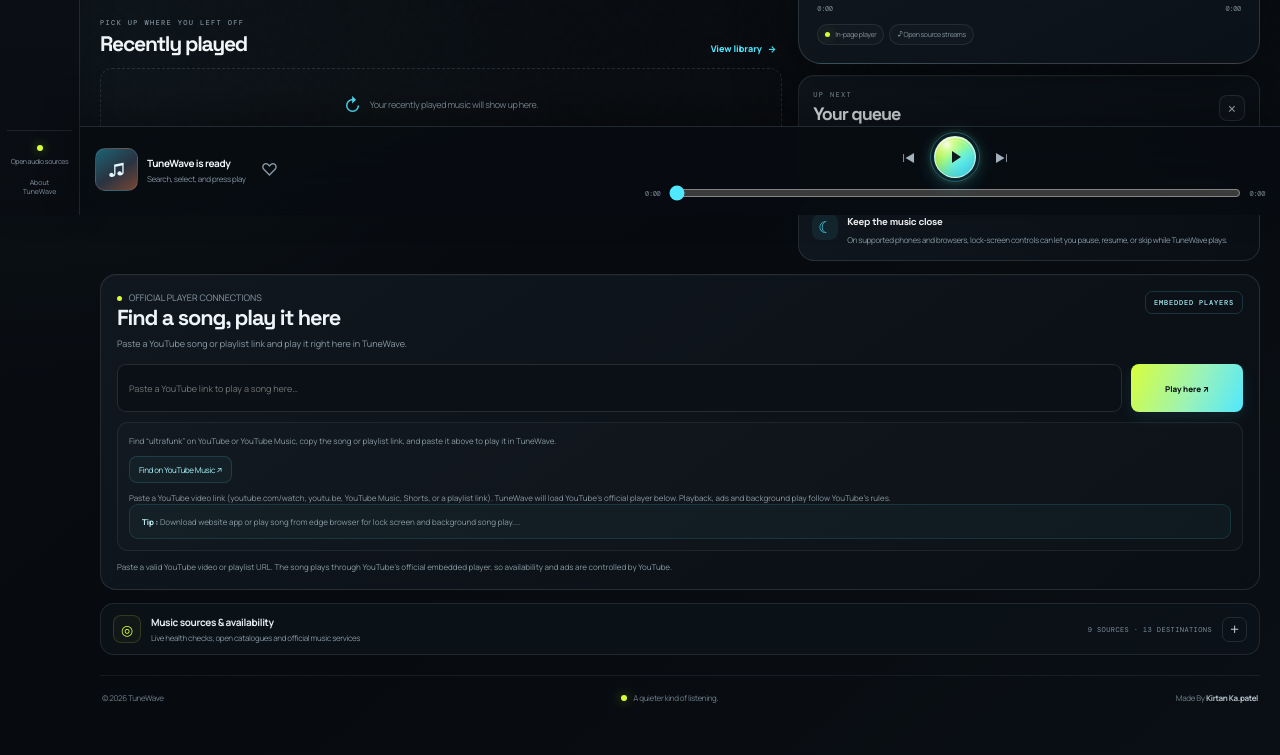
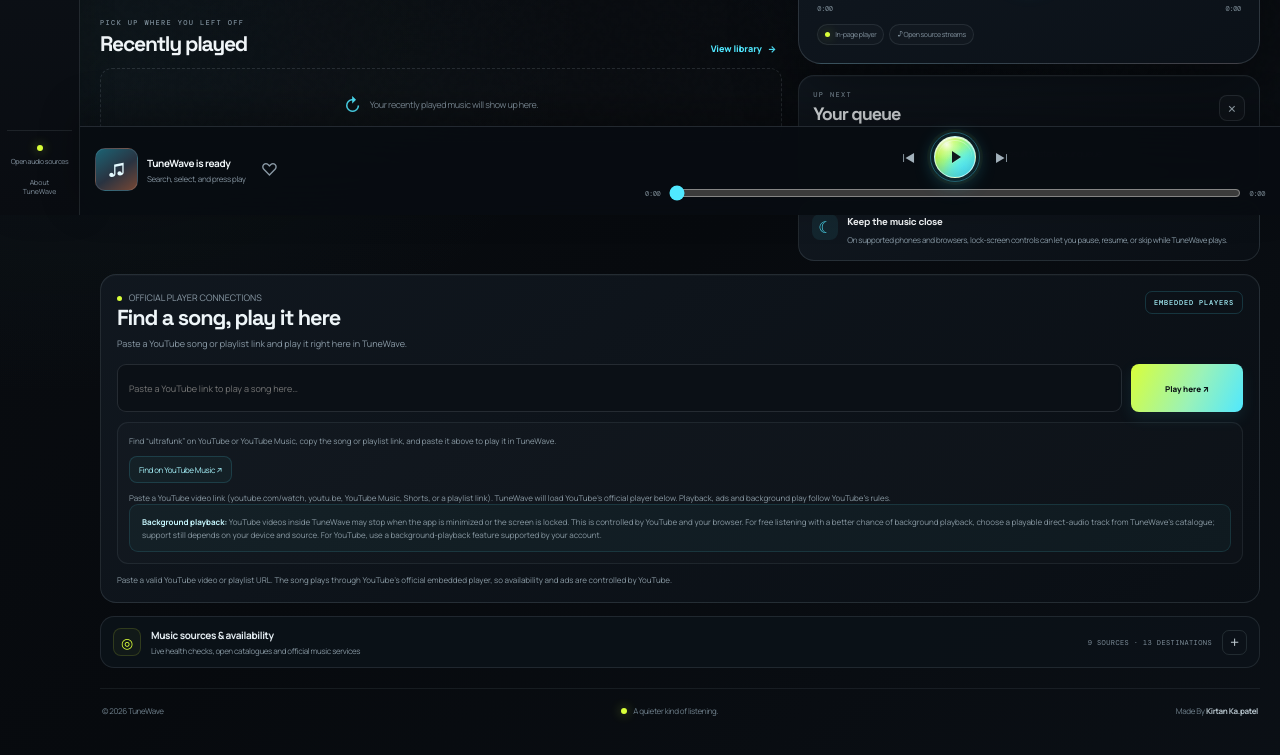
Before and after one commit to kapatelkirtan/tunewave-gtu-rwpd, a website: page index.html in a window 1280 px wide. Shown: the part 585-1340 px from the top of the page. Drawn offline with nearby package versions, Linux system fonts and the light colour scheme; no server answers.

Commit message:
Clarify YouTube background playback limits

```diff
--- a/index.html
+++ b/index.html
@@ -221,7 +221,7 @@
               <a data-external-provider="youtube-music" href="https://music.youtube.com/search?q=ultrafunk" target="_blank" rel="noopener noreferrer">Find on YouTube Music ↗</a>
             </div>
             <p class="official-player-search-help" id="official-player-hint">Paste a YouTube video link (youtube.com/watch, youtu.be, YouTube Music, Shorts, or a playlist link). TuneWave will load YouTube’s official player below. Playback, ads and background play follow YouTube’s rules.</p>
-            <p class="official-player-background-note"><strong>Tip :</strong> Download website app or play song from edge browser for lock screen and background song play....</p>
+            <p class="official-player-background-note"><strong>Background playback:</strong> YouTube videos inside TuneWave may stop when the app is minimized or the screen is locked. This is controlled by YouTube and your browser. For free listening with a better chance of background playback, choose a playable direct-audio track from TuneWave’s catalogue; support still depends on your device and source. For YouTube, use a background-playback feature supported by your account.</p>
           </div>
           <p class="official-player-note" id="official-player-status" role="status" aria-live="polite">Paste a valid YouTube video or playlist URL. The song plays through YouTube’s official embedded player, so availability and ads are controlled by YouTube.</p>
           <a id="official-player-open-link" class="official-player-open-link" href="https://www.youtube.com/" target="_blank" rel="noopener noreferrer" hidden>Open this song in YouTube ↗</a>
```
